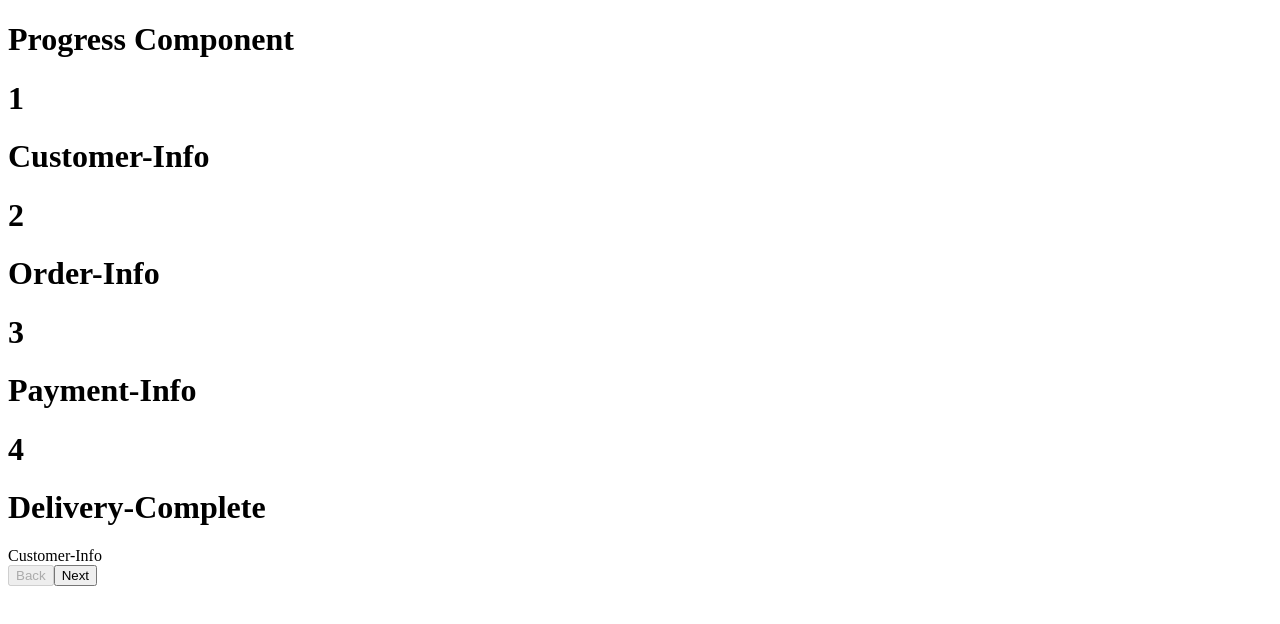
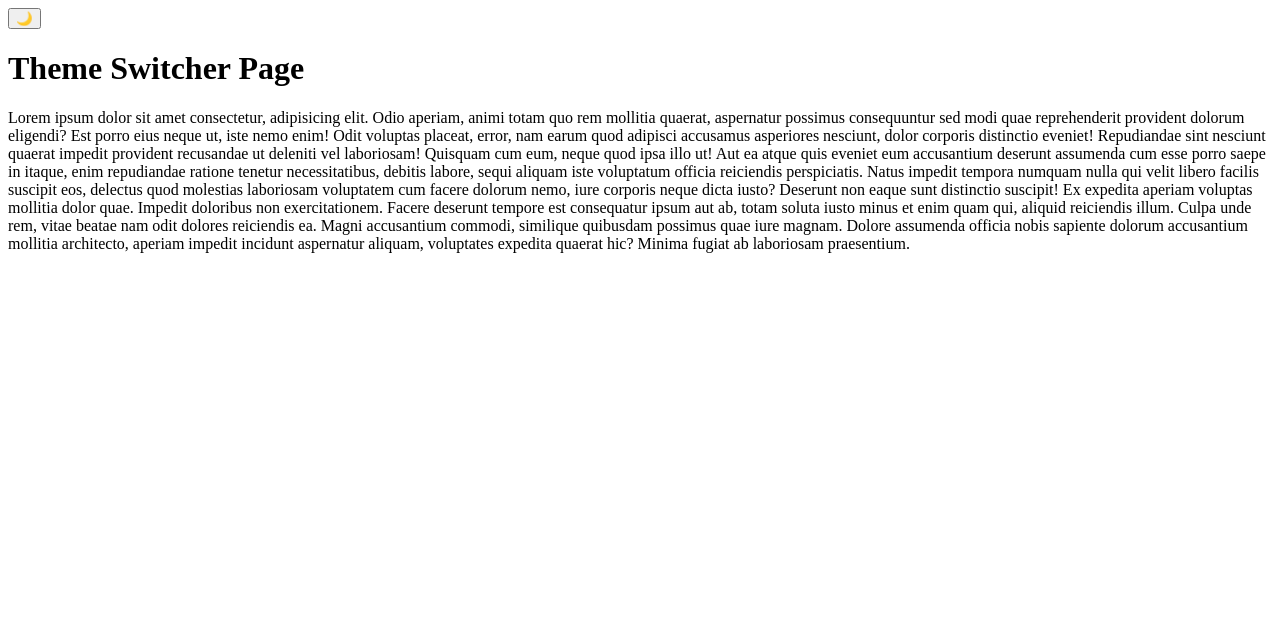
Before and after one commit to dodomyg/React_Quests, a React (Create React App) app: page /cart in a window 1280 px wide. Shown: the top 624 px of the page. Built offline with nearby package versions, Linux system fonts and the light colour scheme.

Commit message:
added theme context

```diff
--- a/src/App.js
+++ b/src/App.js
@@ -1,4 +1,4 @@
-import React, { Suspense } from "react";
+import React, { Suspense, useContext, useEffect } from "react";
 import Ref from "./hooks/Ref";
 import HigherOrder from "./hooks/HigherOrder";
 import useApiCall from "./hooks/useApiCall";
@@ -14,7 +14,8 @@ import { BrowserRouter, Route, Routes } from "react-router-dom";
 import MyCart from "./hooks/MyCart";
 import MultiSelect from "./hooks/MultiSelect";
 import ProgressComponent from "./hooks/ProgressComponent";
-
+import ThemePage from "./hooks/ThemePage";
+import { SwitchContext } from "./context/SwitchContext";
 const LazyLoadingComponent = React.lazy(() =>
   import("../src/hooks/LazyLoading")
 );
@@ -22,8 +23,22 @@ const LazyLoadingComponent = React.lazy(() =>
 const App = () => {
   // const { data , loading , error} = useApiCall('https://jsonplaceholder.typicode.com/posts')
 
+  const { theme, toggleTheme } = useContext(SwitchContext);
+
+  useEffect(() => {
+    document.querySelector(".parent").classList.remove("light", "dark");
+    document.querySelector(".parent").classList.add(theme);
+  }, [theme]);
+
   return (
-    <div>
+    <div
+      className={`parent w-full h-full ${
+        theme === "light" ? "bg-white text-black" : "bg-black text-white"
+      }`}
+    >
+      <button className="text-3xl fixed top-5 right-5" onClick={toggleTheme}>
+        {theme === "light" ? "🌙" : "☀️"}
+      </button>
       {/* <UseEffect /> */}
       {/* <ExampleComponent /> */}
       {/* <Ref /> */}
@@ -47,7 +62,8 @@ const App = () => {
         <Route path="/cart" element={<MyCart />} />
       </Routes> */}
       {/* <MultiSelect /> */}
-      <ProgressComponent />
+      {/* <ProgressComponent /> */}
+      <ThemePage />
     </div>
   );
 };
--- /dev/null
+++ b/src/context/SwitchContext.jsx
@@ -0,0 +1,18 @@
+const { createContext, useState } = require("react");
+
+export const SwitchContext = createContext({});
+
+const SwitchProvider = ({ children }) => {
+  const [theme, setTheme] = useState("light");
+
+  const toggleTheme = () => {
+    setTheme(theme === "light" ? "dark" : "light");
+  };
+  return (
+    <SwitchContext.Provider value={{ toggleTheme, theme }}>
+      {children}
+    </SwitchContext.Provider>
+  );
+};
+
+export default SwitchProvider;
--- /dev/null
+++ b/src/hooks/ThemePage.jsx
@@ -0,0 +1,18 @@
+
+
+
+const ThemePage = () => {
+
+  return (
+    <div className="">
+      <h1 className="text-center py-3">Theme Switcher Page</h1>
+
+      <p className="max-w-md mx-auto">
+        Lorem ipsum dolor sit amet consectetur, adipisicing elit. Odio aperiam, animi totam quo rem mollitia quaerat, aspernatur possimus consequuntur sed modi quae reprehenderit provident dolorum eligendi? Est porro eius neque ut, iste nemo enim! Odit voluptas placeat, error, nam earum quod adipisci accusamus asperiores nesciunt, dolor corporis distinctio eveniet! Repudiandae sint nesciunt quaerat impedit provident recusandae ut deleniti vel laboriosam! Quisquam cum eum, neque quod ipsa illo ut! Aut ea atque quis eveniet eum accusantium deserunt assumenda cum esse porro saepe in itaque, enim repudiandae ratione tenetur necessitatibus, debitis labore, sequi aliquam iste voluptatum officia reiciendis perspiciatis. Natus impedit tempora numquam nulla qui velit libero facilis suscipit eos, delectus quod molestias laboriosam voluptatem cum facere dolorum nemo, iure corporis neque dicta iusto? Deserunt non eaque sunt distinctio suscipit! Ex expedita aperiam voluptas mollitia dolor quae. Impedit doloribus non exercitationem. Facere deserunt tempore est consequatur ipsum aut ab, totam soluta iusto minus et enim quam qui, aliquid reiciendis illum. Culpa unde rem, vitae beatae nam odit dolores reiciendis ea. Magni accusantium commodi, similique quibusdam possimus quae iure magnam. Dolore assumenda officia nobis sapiente dolorum accusantium mollitia architecto, aperiam impedit incidunt aspernatur aliquam, voluptates expedita quaerat hic? Minima fugiat ab laboriosam praesentium.
+      </p>
+
+    </div>
+  )
+}
+
+export default ThemePage
--- a/src/index.js
+++ b/src/index.js
@@ -6,15 +6,18 @@ import { ThemeProvider } from "@material-tailwind/react";
 import { BrowserRouter } from "react-router-dom";
 import { Provider } from "react-redux";
 import { store } from "./redux/store";
+import SwitchProvider from "./context/SwitchContext";
 
 const root = ReactDOM.createRoot(document.getElementById("root"));
 root.render(
   <React.StrictMode>
     <ThemeProvider>
       <Provider store={store}>
-        <BrowserRouter>
-          <App />
-        </BrowserRouter>
+        <SwitchProvider>
+          <BrowserRouter>
+            <App />
+          </BrowserRouter>
+        </SwitchProvider>
       </Provider>
     </ThemeProvider>
   </React.StrictMode>
```
